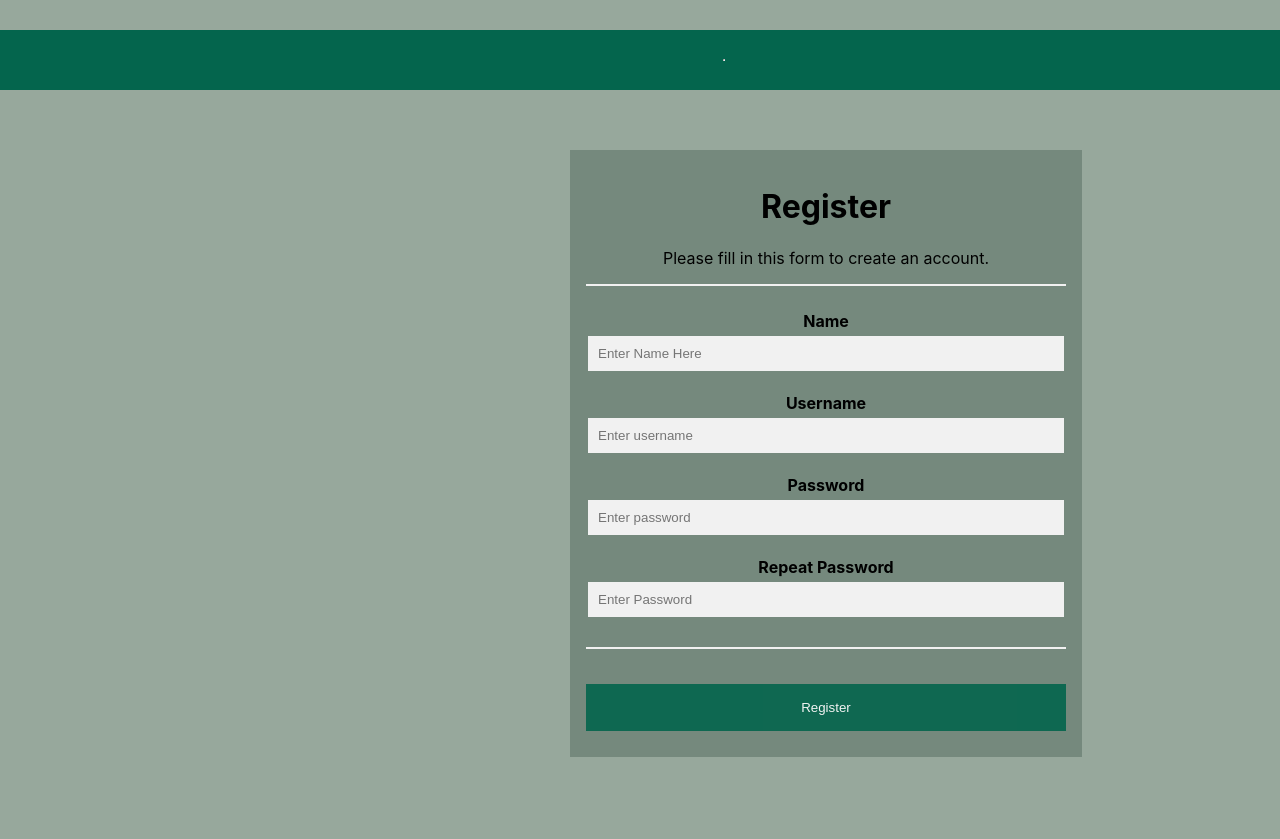
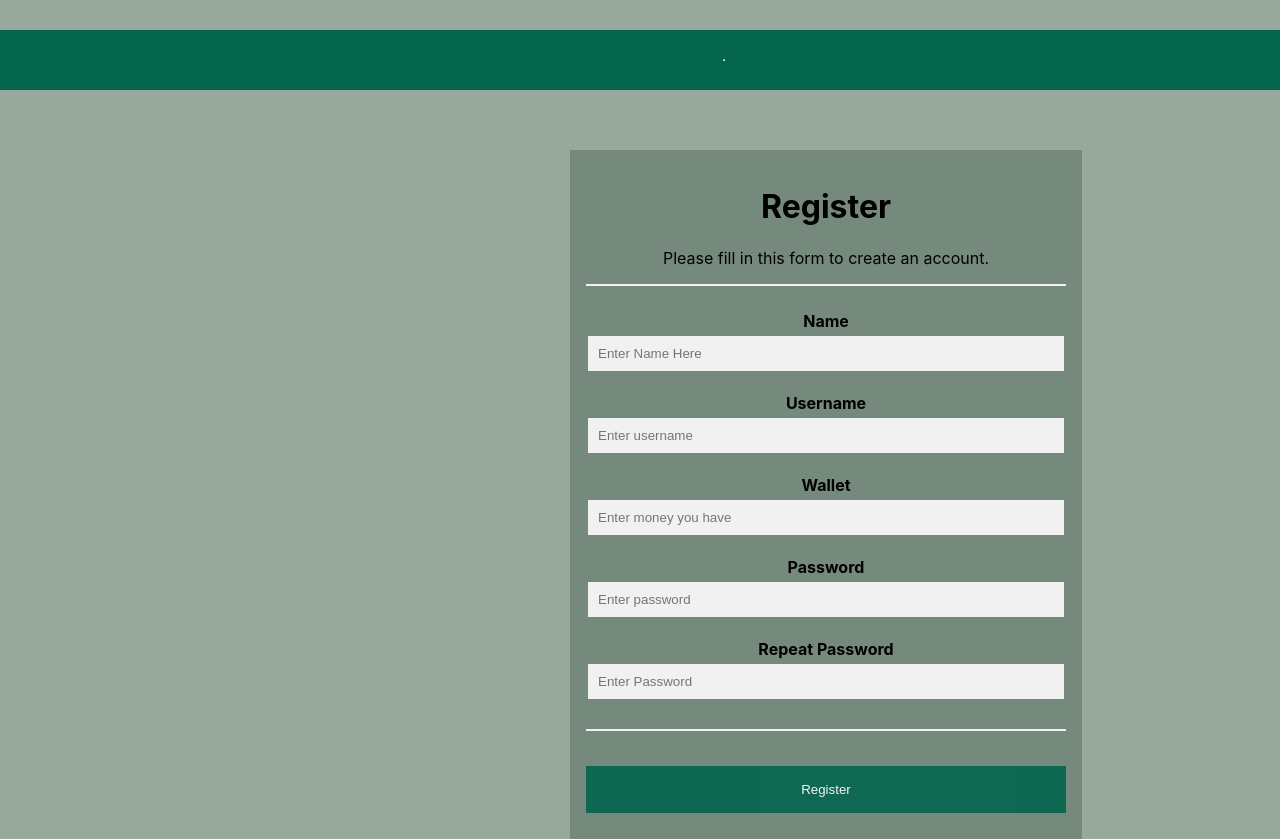
Before and after one commit to IvoKarapeev/Online-Shop, a React (Create React App) app in the folder client/: page /register in a window 1280 px wide. Shown: the top 839 px of the page. Before the commit the page ends 800 px from the top, so only its background shows below. Built offline with nearby package versions, Linux system fonts and the light colour scheme.

Commit message:
Update Register.js

```diff
--- a/client/src/components/Register/Register.js
+++ b/client/src/components/Register/Register.js
@@ -18,6 +18,7 @@ const Register = () => {
         name:'',
         username:'',
         password:'',
+        wallet:'',
         repeatPassword:''
     });
 
@@ -48,7 +49,7 @@ const Register = () => {
     const onSubmit = (e) => {
         e.preventDefault();
 
-        if (userData.name.length < 2 || userData.username.length < 5 ||
+        if (userData.name.length < 2 || userData.username.length < 5 || !userData.wallet ||
             userData.password.length < 6 || userData.password !== userData.repeatPassword) {
             return ;
         };
@@ -56,7 +57,8 @@ const Register = () => {
         const authData = {
             name:userData.name,
             username:userData.username,
-            password:userData.password
+            password:userData.password,
+            wallet:userData.wallet
         }
 
         dispatch(registerUser(authData));
@@ -65,6 +67,7 @@ const Register = () => {
             name:'',
             username:'',
             password:'',
+            wallet:'',
             repeatPassword:''
         });
 
@@ -84,8 +87,19 @@ const Register = () => {
         }));
     };
 
-
-
+    const numberValidator = (e) => {
+        if (isNaN(e.target.value)) {
+            setErrors(state => ({
+                ...state,
+                [e.target.name]:true
+            }));
+        }else{
+            setErrors(state => ({
+                ...state,
+                [e.target.name]:false
+            }));
+        }
+    }
 
     return (
         <form onSubmit={onSubmit}>
@@ -124,6 +138,22 @@ const Register = () => {
         />
         {errors.username &&
             <div className={styles.validate}>Username should be at least 5 characters long</div>
+        }
+         <label htmlFor="wallet">
+            <b>Wallet</b>
+        </label>
+        <input
+            className={styles["input-text"]}
+            type="number"
+            placeholder="Enter money you have"
+            name="wallet"
+            id="wallet"
+            value={userData.wallet}
+            onChange={onChange}
+            onBlur={(e) => numberValidator(e)}
+        />
+        {errors.wallet &&
+            <div className={styles.validate}>Wallet shoud be a number of the money you have!</div>
         }
         <label htmlFor="password">
             <b>Password</b>
```
